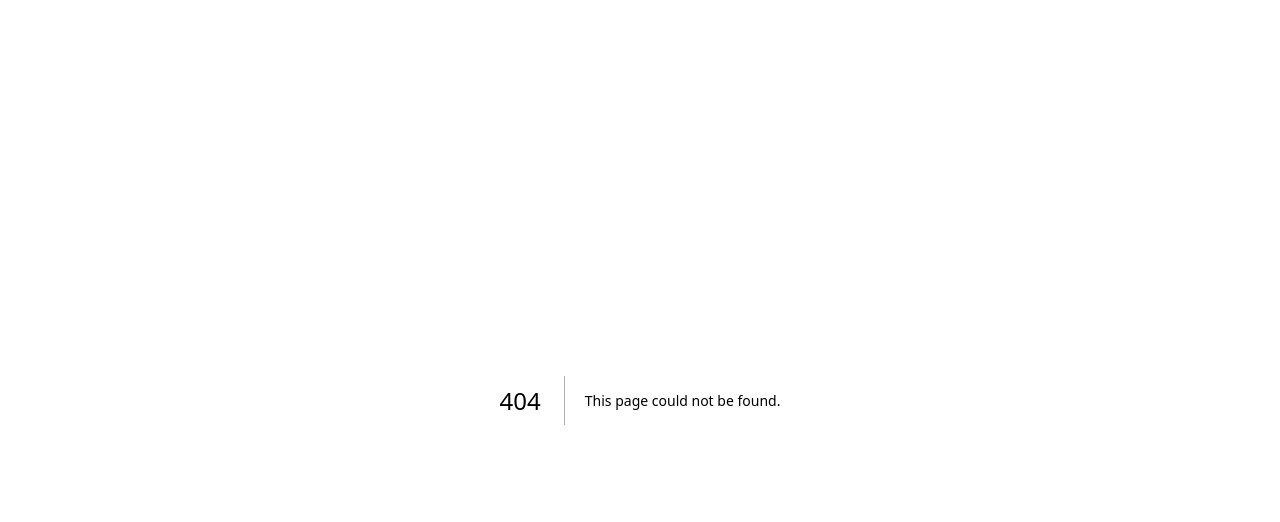
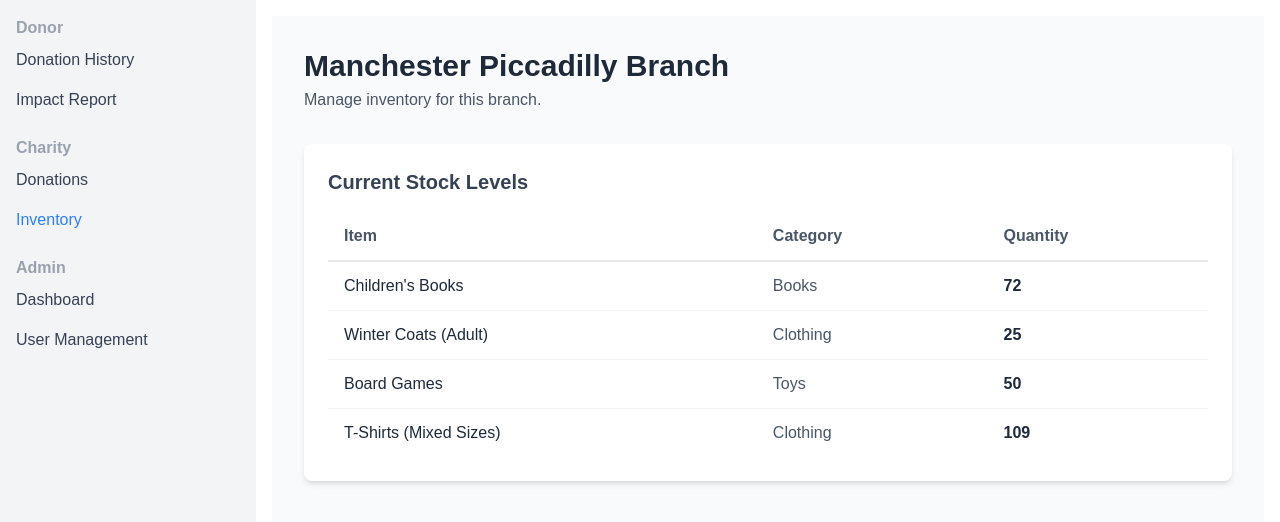
Before and after one commit to Galladite27/SHU-ASE-2025, a Next.js app in the folder src/: page /dashboard/charity/inventory in a window 1280 px wide. Before the commit this address had no page. Shown: the top 522 px of the page. Built offline with nearby package versions, Linux system fonts and the light colour scheme.

Commit message:
Add charity inventory page with dummy data

```diff
--- /dev/null
+++ b/src/app/dashboard/charity/inventory/page.js
@@ -0,0 +1,50 @@
+import React from 'react';
+import DashboardCard from '../../(components)/DashboardCard';
+
+// --- DUMMY DATA FOR A SPECIFIC CHARITY BRANCH ---
+const stockLevels = [
+  { id: 'STK-01', itemName: 'Children\'s Books', quantity: 72, category: 'Books' },
+  { id: 'STK-02', itemName: 'Winter Coats (Adult)', quantity: 25, category: 'Clothing' },
+  { id: 'STK-03', itemName: 'Board Games', quantity: 50, category: 'Toys' },
+  { id: 'STK-04', itemName: 'T-Shirts (Mixed Sizes)', quantity: 109, category: 'Clothing' },
+];
+
+// --- CHARITY DASHBOARD COMPONENT ---
+export default function CharityDashboardPage() {
+  return (
+    <main className="p-6 sm:p-8 bg-gray-50 min-h-screen">
+      <div className="max-w-7xl mx-auto">
+
+        <div className="mb-8">
+          <h1 className="text-3xl font-bold text-gray-800">Manchester Piccadilly Branch</h1>
+          <p className="text-gray-600 mt-1">Manage inventory for this branch.</p>
+        </div>
+
+        {/* Stock Table */}
+        <div className="bg-white p-6 rounded-lg shadow-md">
+          <h2 className="text-xl font-semibold text-gray-700 mb-4">Current Stock Levels</h2>
+          <div className="overflow-x-auto">
+            <table className="w-full text-left">
+              <thead className="border-b-2 border-gray-200">
+                <tr>
+                  <th className="py-3 px-4 font-semibold text-gray-600">Item</th>
+                  <th className="py-3 px-4 font-semibold text-gray-600">Category</th>
+                  <th className="py-3 px-4 font-semibold text-gray-600">Quantity</th>
+                </tr>
+              </thead>
+              <tbody className="divide-y divide-gray-100">
+                {stockLevels.map((item) => (
+                  <tr key={item.id}>
+                    <td className="py-3 px-4 text-gray-800 font-medium">{item.itemName}</td>
+                    <td className="py-3 px-4 text-gray-600">{item.category}</td>
+                    <td className="py-3 px-4 text-gray-800 font-semibold">{item.quantity}</td>
+                  </tr>
+                ))}
+              </tbody>
+            </table>
+          </div>
+        </div>
+      </div>
+    </main>
+  );
+}
--- a/src/app/dashboard/charity/page.js
+++ b/src/app/dashboard/charity/page.js
@@ -31,7 +31,7 @@ export default function CharityDashboardPage() {
 
         <div className="mb-8">
           <h1 className="text-3xl font-bold text-gray-800">Manchester Piccadilly Branch</h1>
-          <p className="text-gray-600 mt-1">Monitor donations and manage inventory for this branch.</p>
+          <p className="text-gray-600 mt-1">Monitor donations for this branch.</p>
         </div>
 
         {/* Summary Cards */}
@@ -41,10 +41,7 @@ export default function CharityDashboardPage() {
           <DashboardCard title="Donors This Month" value={charitySummary.donorsThisMonth} />
         </div>
 
-        {/* Donations & Stock Tables */}
-        <div className="grid grid-cols-1 lg:grid-cols-2 gap-8">
-
-          {/* Incoming Donations */}
+        {/* Donations Table */}
         <div className="bg-white p-6 rounded-lg shadow-md">
           <h2 className="text-xl font-semibold text-gray-700 mb-4">Incoming Donations</h2>
           <div className="overflow-x-auto">
@@ -74,34 +71,9 @@ export default function CharityDashboardPage() {
             </table>
           </div>
         </div>
-
-          {/* Current Stock Levels */}
-          <div className="bg-white p-6 rounded-lg shadow-md">
-            <h2 className="text-xl font-semibold text-gray-700 mb-4">Current Stock Levels</h2>
-            <div className="overflow-x-auto">
-              <table className="w-full text-left">
-                <thead className="border-b-2 border-gray-200">
-                  <tr>
-                    <th className="py-3 px-4 font-semibold text-gray-600">Item</th>
-                    <th className="py-3 px-4 font-semibold text-gray-600">Category</th>
-                    <th className="py-3 px-4 font-semibold text-gray-600">Quantity</th>
-                  </tr>
-                </thead>
-                <tbody className="divide-y divide-gray-100">
-                  {stockLevels.map((item) => (
-                    <tr key={item.id}>
-                      <td className="py-3 px-4 text-gray-800 font-medium">{item.itemName}</td>
-                      <td className="py-3 px-4 text-gray-600">{item.category}</td>
-                      <td className="py-3 px-4 text-gray-800 font-semibold">{item.quantity}</td>
-                    </tr>
-                  ))}
-                </tbody>
-              </table>
-            </div>
-          </div>
-
-        </div>
       </div>
     </main>
   );
 }
+/*
+*/
```
Lines whose indentation alone changed are shown as unchanged.
